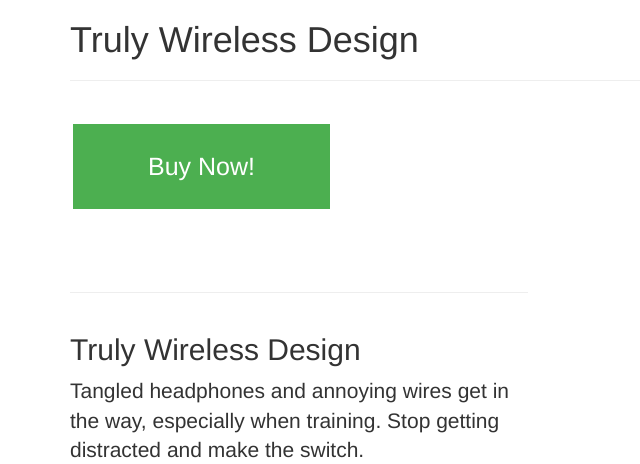
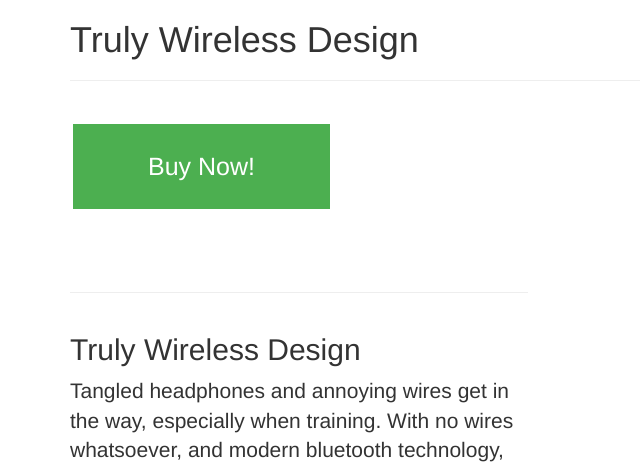
Before and after one commit to zabeehu/sxund, a Jekyll site: the page built from _posts/2014-09-21-services-1.markdown, in a window 1280 px wide and 1400 px high. Shown: the top 464 px of the window, without its empty margins (0-640 px from the left). Built offline with Jekyll 4.4.1, drawn with Linux system fonts in a browser that asks for light colours; nearby versions of some CDN libraries; library files that are not in the unit come from our copies; some of the changed text lies outside the part shown; grey boxes are pictures that could not be loaded.

Commit message:
text edit

```diff
--- a/_posts/2014-09-21-services-1.markdown
+++ b/_posts/2014-09-21-services-1.markdown
@@ -5,4 +5,4 @@ category: Services
 title: Truly Wireless Design
 description: |
 ---
-  Tangled headphones and annoying wires get in the way, especially when training. Stop getting distracted and make the switch.
+  Tangled headphones and annoying wires get in the way, especially when training. With no wires whatsoever, and modern bluetooth technology, this is the future of earbuds.
--- a/_posts/2014-09-24-services-4.markdown
+++ b/_posts/2014-09-24-services-4.markdown
@@ -5,4 +5,4 @@ category: Services
 title: The Right Price
 description: |
 ---
-SXUND Z1™ earbuds are just $99. Most of the competition is just overpriced. We offer the future of wireless earbuds at a price that makes sense. Don't overpay.
+SXUND Z1™ earbuds are just $99. Most of the competition is just overpriced. We offer the future of wireless earbuds at a price that makes sense.
```
Also changed, not shown: 1 other file.
